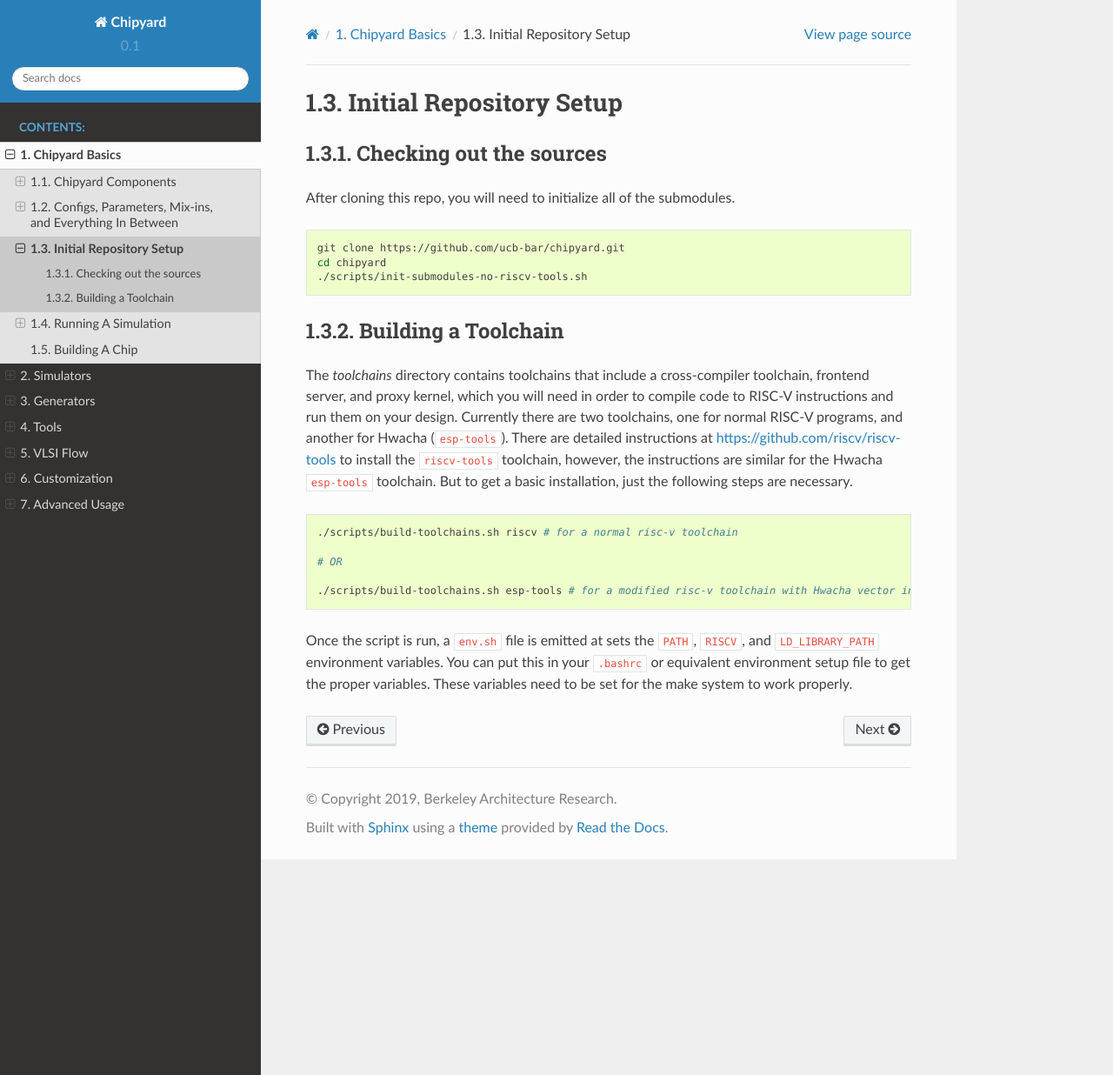
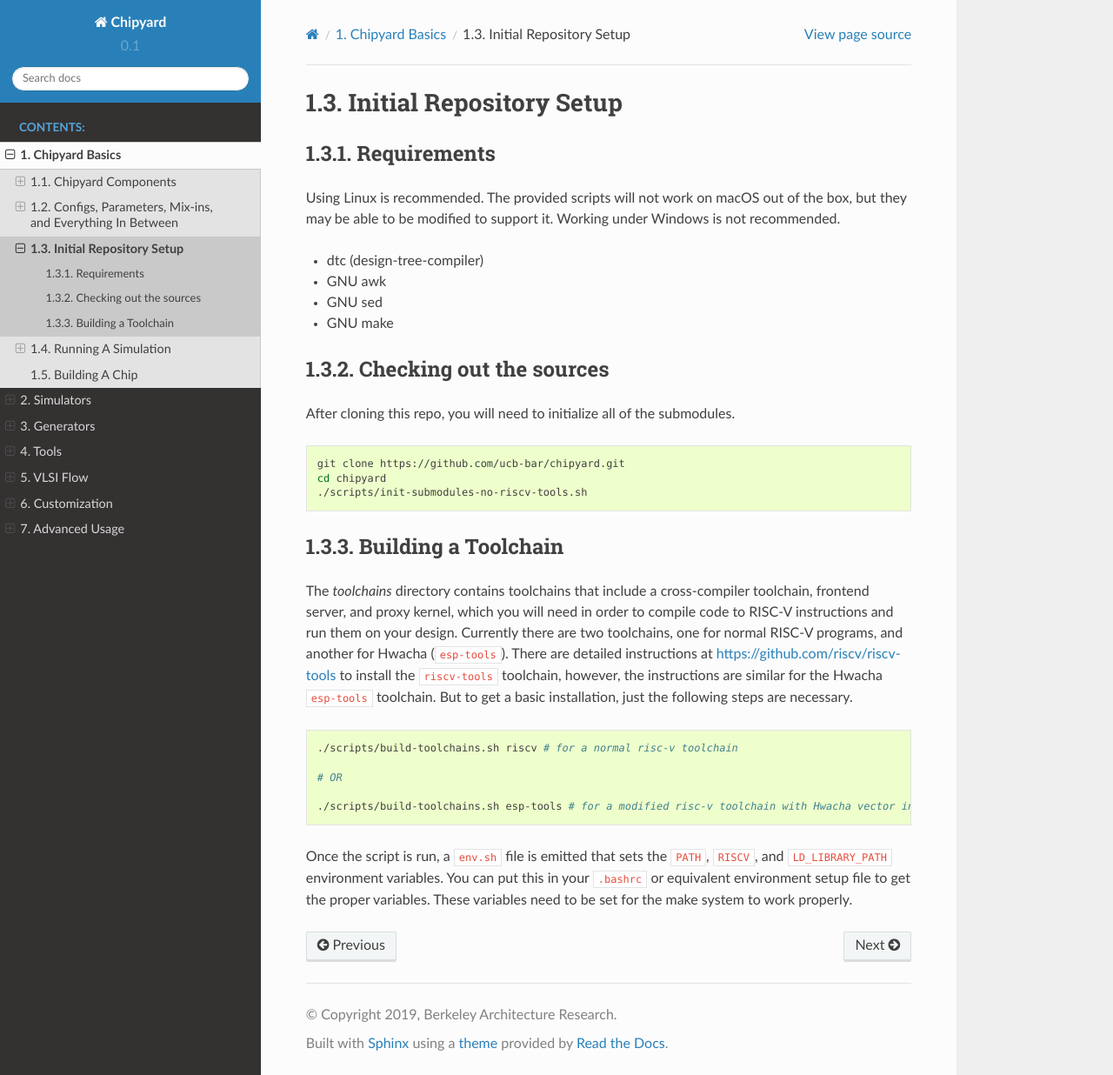
Before and after one commit to ucb-bar/chipyard, a Sphinx documentation site: the page built from docs/Chipyard-Basics/Initial-Repo-Setup.rst, in a window 1280 px wide and 1236 px high. Shown: the whole window at 87% size. Built offline with Sphinx 7.4.7 and the Read the Docs theme 2.0.0, drawn with Linux system fonts in a browser that asks for light colours; pages that are not in the unit, such as notebooks, are missing from menus.

Commit message:
Notes on building with macOS doesn't really work

```diff
--- a/docs/Chipyard-Basics/Initial-Repo-Setup.rst
+++ b/docs/Chipyard-Basics/Initial-Repo-Setup.rst
@@ -1,5 +1,20 @@
 Initial Repository Setup
 ========================================================
+
+Requirements
+-------------------------------------------
+
+Using Linux is recommended.
+The provided scripts will not work on macOS out of the box, but they may be able to be modified to support it.
+Working under Windows is not recommended.
+
+* dtc (design-tree-compiler)
+
+* GNU awk
+
+* GNU sed
+
+* GNU make
 
 Checking out the sources
 ------------------------
@@ -28,6 +43,6 @@ But to get a basic installation, just the following steps are necessary.
 
     ./scripts/build-toolchains.sh esp-tools # for a modified risc-v toolchain with Hwacha vector instructions
 
-Once the script is run, a ``env.sh`` file is emitted at sets the ``PATH``, ``RISCV``, and ``LD_LIBRARY_PATH`` environment variables.
+Once the script is run, a ``env.sh`` file is emitted that sets the ``PATH``, ``RISCV``, and ``LD_LIBRARY_PATH`` environment variables.
 You can put this in your ``.bashrc`` or equivalent environment setup file to get the proper variables.
 These variables need to be set for the make system to work properly.
```
Also changed, not shown: docs/Quick-Start.rst (+15 -0 lines).
